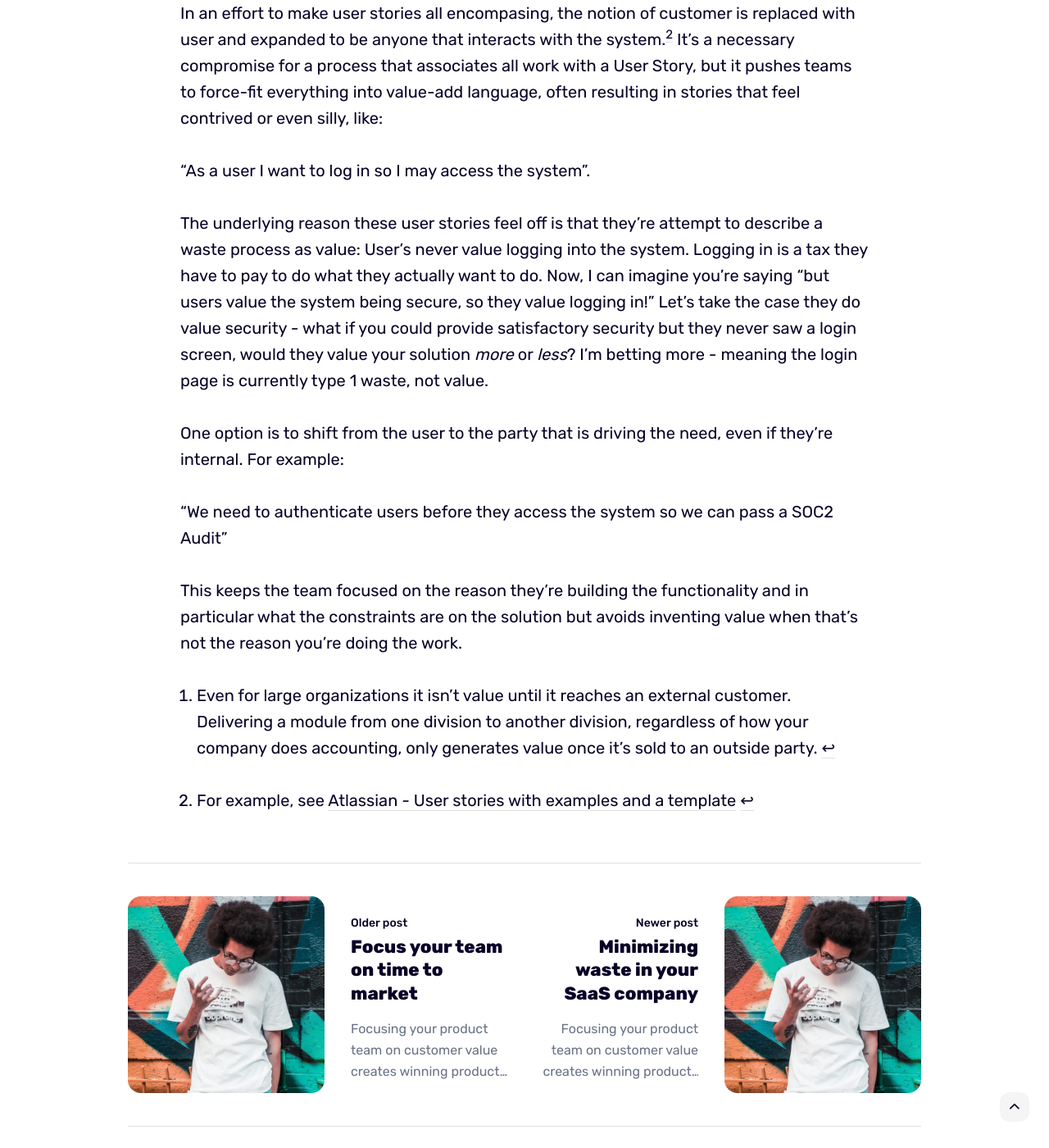
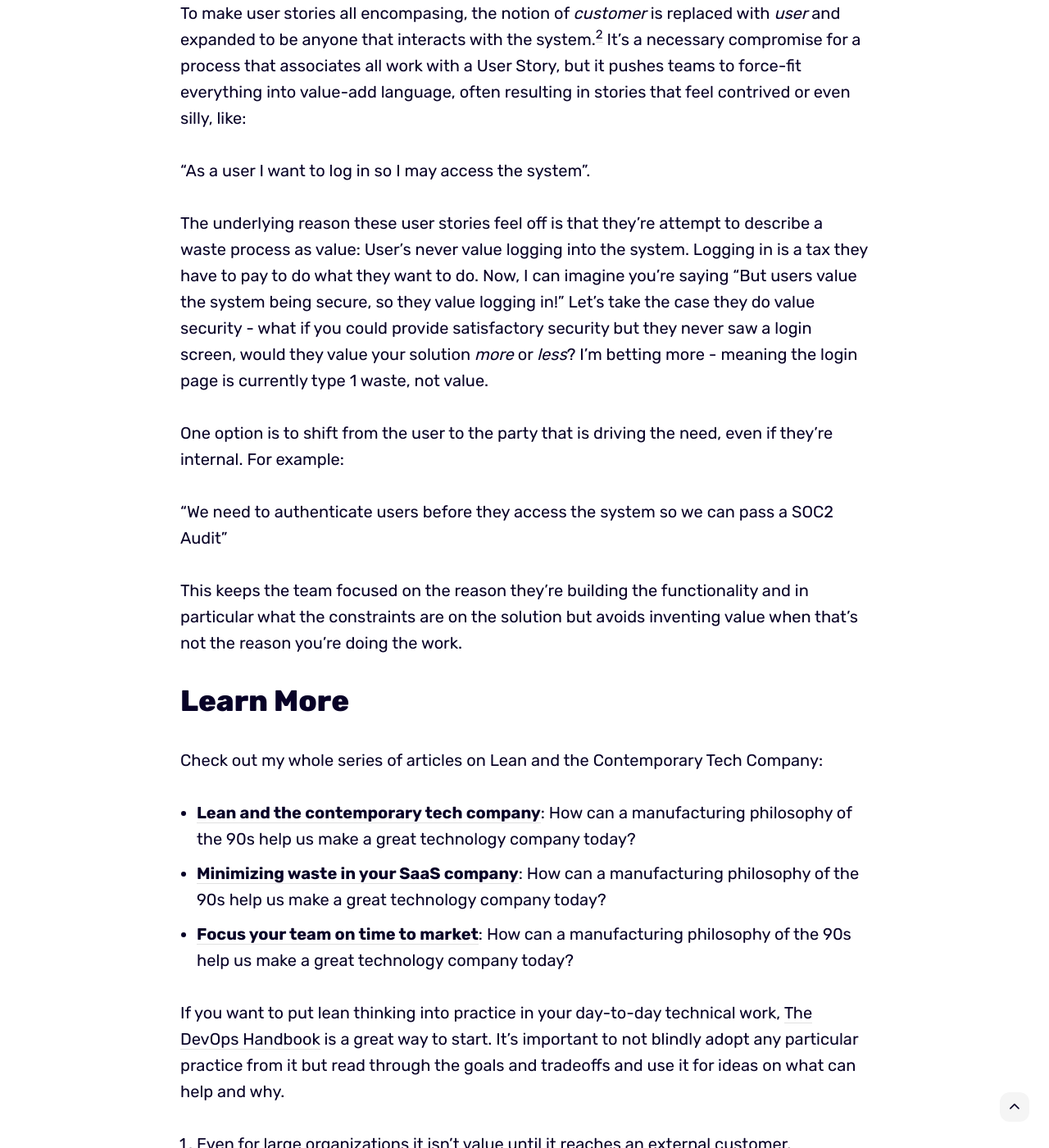
Before and after one commit to kendallmiller/kendallmiller.github.io, a Jekyll site: the page built from _posts/2021-10-2-using-lean-value-to-make-great-product-decisions.md, in a window 1280 px wide and 1400 px high, scrolled down 3599 px. Shown: the whole window at 82% size. Built offline with Jekyll 4.4.1, drawn with Linux system fonts in a browser that asks for light colours; some of the changed text lies outside the part shown.

Commit message:
series display.

```diff
--- /dev/null
+++ b/_includes/series-list.html
@@ -0,0 +1,8 @@
+<ul>
+{% assign series_posts = site.posts | where_exp: "post", "post.series == page.series" | sort: "date" %}
+{% for post in series_posts %}
+    {% if post.title != page.title %}
+    <li><b><a href="{{ post.url | prepend: site.baseurl }}">{{ post.title }}</a></b>: {{ post.description }}</li>
+    {% endif %}
+{% endfor %}
+</ul>
--- /dev/null
+++ b/_includes/series.html
@@ -0,0 +1,5 @@
+<h2 class="article__title">{{series.name}}</h2>
+{% assign posts = series.items | sort: "date" %}
+{% for post in posts %}
+{% include article.html %}
+{% endfor %}
--- a/_posts/2021-10-1-lean-for-the-contemporary-tech-company.md
+++ b/_posts/2021-10-1-lean-for-the-contemporary-tech-company.md
@@ -3,6 +3,7 @@ layout: post
 title: Lean and the contemporary tech company
 description: How can a manufacturing philosophy of the 90s help us make a great technology company today?
 date: 2021-10-01
+series: Lean and the Contemporary Tech Company
 image: '/images/post-1.jpg'
 image_caption: 'Photo by [Ali Pazani](https://unsplash.com/photos/I_S774RnI3g) on [Unsplash](https://unsplash.com/)'
 tags: [executive, work]
@@ -10,7 +11,7 @@ tags: [executive, work]
 
 Introduced and codified by Eliyahu Goldratt in [The Goal: A Process of Ongoing Improvement](https://a.co/d/5S873wu) in 1984, Lean Manufacturing and the Lean / Six Sigma movements it inspired were created for a different era - before the Internet was ubiquitous and software took over the world.  It's easy to dismiss them as ancient thinking, particularly in technology companies where the shelf life of our toolsets is measured in months, not decades but I've found it as relevant as ever to focus teams on the work that will _make a difference_.
 
-I first was introduced to Lean / Six Sigma in the 1990s while working at John Deere.  Deere was working on a corporate-wide adoption and seeing the practices it advocates could be applied not just in the manufacturing parts of the company but corporate management and Information Technology (where I worked) as well.
+I was first introduced to Lean / Six Sigma in the 1990s while working at John Deere.  Deere was working on a corporate-wide adoption and seeing the practices it advocates could be applied not just in the manufacturing parts of the company but corporate management and Information Technology (where I worked) as well.
 
 Two decades later while working through how to address some company-wide challenges I read [The Phoenix Project](https://a.co/d/5ZsSk8o).  _The Phoenix Project_ attempts to retell nearly the same story as _The Goal_, just written from the standpoint of a team producing business-critical software, not business-critical parts manufacturing.  It's a good read - but if you want to broadly adopt it I'd recommend reading _The Goal_ to ensure you understand the core of why Lean works and how to adopt it in your company.
 
@@ -22,13 +23,19 @@ Lean for manufacturing has ten principles, but the key ones that apply to a SaaS
 2. Eliminate waste (anything that is not valued by the customer)
 3. Continuous improvement (small, incremental enhancements delivered to customers)
 
-## Focus product decisions on clear customer value
+## Maximize Customer Value
 
-The first key distinction of Lean is to define value as only things delivered to people _outside of the team doing the work_.  The focus is on what your customers will perceive as valuable and maximize what you can deliver for them.  Imagine that your entire company is an opaque box, and value is what it produces for folks outside the box.
+The first key distinction of Lean is to define value as only things delivered to people _outside of the organization doing the work_.  The focus is on what your customers will perceive as valuable and maximize what you can deliver for them.  Imagine that your entire company is an opaque box, and value is what it produces for folks outside the box.
 
 For example, if you have an eCommerce SaaS the key value might be that you enable customers to send money to another customer.  If either end of that exchange was within your organization, it's probably not Value from a Lean standpoint.  Someone paying their bill for your system isn't value, it's just something they have to do to get value from you.
 
-When looking at proposed enhancements, make sure the team is clearly articulating the Value to the customer - what change will be visible outside your organization once the change is completed and delivered.
+When looking at proposed enhancements, make sure the team is clearly articulating the Value to the customer - what change will be visible outside your organization once the change is completed and delivered.  Knowing what value is being delivered (and to what subset of your customers) helps you marshal your whole organization in support of the effort:
+
+* Marketing knows who they need to reach (the target customers) with what messaging (the value of the new capability).
+* Sales can figure out how they'll communicate the value of the new capabilities when available.
+* Leadership can estimate how much revenue can be expected and when.
+
+To put this to work with your team, see [Maximizing Value in Product Decisions](using-lean-value-to-make-great-product-decisions).
 
 ## Eliminating Waste
 
@@ -58,8 +65,9 @@ The good news is if your team has already adopted an agile development process,
 
 # Learn More
 
-Check out my whole series of articles on Lean for the Contemporary SaaS:
+Check out my whole series of articles on {{ page.series }}:
 
+{% include series-list.html %}
 
 If you want to put lean thinking into practice in your day-to-day technical work, [The DevOps Handbook](https://a.co/d/9lBeOaZ) is a great way to start.  It's important to not blindly adopt any particular practice from it but read through the goals and tradeoffs and use it for ideas on what can help and why.
 
--- a/_posts/2021-10-2-understanding-value-in-product-decisions.md
+++ b/_posts/2021-10-2-using-lean-value-to-make-great-product-decisions.md
@@ -1,8 +1,9 @@
 ---
 layout: post
-title: Using Lean Value to make great product decisions
+title: Using Lean Value to make Great Product Decisions
 description: Focusing your product team on customer value creates winning products faster.  Here's how to get started.
 date: 2021-10-02
+series: Lean and the Contemporary Tech Company
 image: '/images/post-1.jpg'
 image_caption: 'Photo by [Ali Pazani](https://unsplash.com/photos/I_S774RnI3g) on [Unsplash](https://unsplash.com/)'
 tags: [executive, work]
@@ -10,9 +11,9 @@ tags: [executive, work]
 
 This article is part of a series on [Lean for the Contemporary Tech Company](lean-for-the-contemporary-tech-company).
 
-Lean product management defines value as products or services delivered to people _outside of the organizaiton doing the work_.  The focus is on maximizing what your customers will perceive as valuable.  For most SaaS technology companies that means it excludes anything you deliver to internal teams[^largeteams] (like say a report to the Accounting department or your security auditors).
+Lean product management defines value as products or services delivered to people _outside of the organization doing the work_.  The focus is on maximizing what your customers will perceive as valuable.  For most SaaS technology companies that means it excludes anything you deliver to internal teams[^largeteams] (like say a report to the Accounting department or your security auditors).
 
-When looking at proposed enhancements, make sure the team is clearly articulating the value _to the customer_ - what change will be visible outside your organization once the change is completed and delivered.  Then, stive to maximize how much customer value can be delivered per unit of time as the key metric for the team's success.  That will tend to move high value & lower effort items to the top of the list (since lower effort nearly always means less time to complete).
+When looking at proposed enhancements, make sure the team is clearly articulating the value _to the customer_ - what change will be visible outside your organization once the work is completed and shipped.  Then, strive to maximize how much customer value can be delivered per unit of time as the key metric for the team's success.  That will tend to move high-value & lower effort items to the top of the list (since lower effort nearly always means less time to complete).
 
 If you've participated in an Agile software development project you've probably come across User Stories.  Popularized by Scrum, a User Story is a brief explanation of a software feature written from the perspective of the end user, typically in the form "As a (user persona) I want to (perform a task) so that I (achieve a result)".  This aligns with the Lean definition of value - it's from the perspective of a user of the system, describes something they want to achieve and a method to achieve it.
 
@@ -20,9 +21,9 @@ If you've participated in an Agile software development project you've probably
 
 When your team is working out new functionality, keep asking how customers will value the proposed feature. Even when you intuitively know it's a good idea, doing the work to define customer value will help the team decide how deep to go, who to validate their thinking with, and how to communicate the feature when it ships.
 
-To deliver value, you need to know:
+To deliver customer value, the team should define:
 
-* What customer need are we addressing or improving on?
+* What customer needs are we addressing or improving on?
 * What type of customer would benefit?
 
 The critical goal is to understand who, outside of the development team, would immediately benefit and how. Your team probably has an idea for how a change benefits users, so expand on that, being as specific as you can about the type of customer helped and how much they are helped.
@@ -43,11 +44,11 @@ Watch out for a few common problems that may prevent your customers from getting
 
 # Forcing all work to be value
 
-In an effort to make user stories all encompasing, the notion of customer is replaced with user and expanded to be anyone that interacts with the system.[^userstorydef]  It's a necessary compromise for a process that associates all work with a User Story, but it pushes teams to force-fit everything into value-add language, often resulting in stories that feel contrived or even silly, like:
+To make user stories all encompasing, the notion of _customer_ is replaced with _user_ and expanded to be anyone that interacts with the system.[^userstorydef]  It's a necessary compromise for a process that associates all work with a User Story, but it pushes teams to force-fit everything into value-add language, often resulting in stories that feel contrived or even silly, like:
 
 "As a user I want to log in so I may access the system".
 
-The underlying reason these user stories feel off is that they're attempt to describe a waste process as value:  User's never value logging into the system.  Logging in is a tax they have to pay to do what they actually want to do.  Now, I can imagine you're saying "but users value the system being secure, so they value logging in!"  Let's take the case they do value security - what if you could provide satisfactory security but they never saw a login screen, would they value your solution _more_ or _less_?  I'm betting more - meaning the login page is currently type 1 waste, not value.
+The underlying reason these user stories feel off is that they're attempt to describe a waste process as value:  User's never value logging into the system.  Logging in is a tax they have to pay to do what they want to do.  Now, I can imagine you're saying "But users value the system being secure, so they value logging in!"  Let's take the case they do value security - what if you could provide satisfactory security but they never saw a login screen, would they value your solution _more_ or _less_?  I'm betting more - meaning the login page is currently type 1 waste, not value.
 
 One option is to shift from the user to the party that is driving the need, even if they're internal.  For example:
 
@@ -55,6 +56,14 @@ One option is to shift from the user to the party that is driving the need, even
 
 This keeps the team focused on the reason they're building the functionality and in particular what the constraints are on the solution but avoids inventing value when that's not the reason you're doing the work.
 
+# Learn More
+
+Check out my whole series of articles on {{ page.series }}:
+
+{% include series-list.html %}
+
+If you want to put lean thinking into practice in your day-to-day technical work, [The DevOps Handbook](https://a.co/d/9lBeOaZ) is a great way to start.  It's important to not blindly adopt any particular practice from it but read through the goals and tradeoffs and use it for ideas on what can help and why.
+
 [^largeteams]: Even for large organizations it isn't value until it reaches an external customer.  Delivering a module from one division to another division, regardless of how your company does accounting, only generates value once it's sold to an outside party.
 
 [^userstorydef]: For example, see [Atlassian - User stories with examples and a template](https://www.atlassian.com/agile/project-management/user-stories)
--- a/_posts/2021-10-3-minimizing-waste-in-your-saas.md
+++ b/_posts/2021-10-3-minimizing-waste-in-your-saas.md
@@ -3,6 +3,7 @@ layout: post
 title: Minimizing waste in your SaaS company
 description: How can a manufacturing philosophy of the 90s help us make a great technology company today?
 date: 2021-10-03
+series: Lean and the Contemporary Tech Company
 image: '/images/post-1.jpg'
 image_caption: 'Photo by [Ali Pazani](https://unsplash.com/photos/I_S774RnI3g) on [Unsplash](https://unsplash.com/)'
 tags: [executive, work]
@@ -40,3 +41,11 @@ Each of these things may be very useful and very dear to your team, but your cus
 A real challenge I've run into with tech teams is making sure folks that spend their day doing activities that are not directly value generating don't feel that the organization is devaluing their efforts.  I've had QA teams absolutely up in arms at the idea they're a waste to the organization.  It's a tricky conversation to navigate - to on one hand align your team to get the most out of Lean without devaluing the efforts of part of the team.
 
 I've found success by making sure the team leadership conversations continue to affirm why those roles exist - focusing on the greater waste that the team is avoiding by taking on the activities.  For example, communicating how a great QA team enables you to deliver faster because you can be confident you aren't creating a problem with what you're shipping.  At the same point, it can also help the team justify why to invest in test automation or other process changes.  When team members don't think their work is important or valued by the organization, it's worth pursuing to get to the underlying believe that is driving that fear.
+
+# Learn More
+
+Check out my whole series of articles on {{ page.series }}:
+
+{% include series-list.html %}
+
+If you want to put lean thinking into practice in your day-to-day technical work, [The DevOps Handbook](https://a.co/d/9lBeOaZ) is a great way to start.  It's important to not blindly adopt any particular practice from it but read through the goals and tradeoffs and use it for ideas on what can help and why.
--- a/_posts/2021-11-1-focus-on-time-to-market-first.md
+++ b/_posts/2021-11-1-focus-on-time-to-market-first.md
@@ -2,7 +2,8 @@
 layout: post
 title: Focus your team on time to market
 description: How can a manufacturing philosophy of the 90s help us make a great technology company today?
-date: 2021-10-01
+date: 2021-11-01
+series: Lean and the Contemporary Tech Company
 image: '/images/post-1.jpg'
 image_caption: 'Photo by [Ali Pazani](https://unsplash.com/photos/I_S774RnI3g) on [Unsplash](https://unsplash.com/)'
 tags: [executive, work]
@@ -39,4 +40,8 @@ In short, we could improve EBITDA and open up more capacity (critical in a small
 
 # Learn More
 
+Check out my whole series of articles on {{ page.series }}:
+
+{% include series-list.html %}
+
 If you want to put lean thinking into practice in your day-to-day technical work, [The DevOps Handbook](https://a.co/d/9lBeOaZ) is a great way to start.  It's important to not blindly adopt any particular practice from it but read through the goals and tradeoffs and use it for ideas on what can help and why.
```
Also changed, not shown: _pages/series.html (added, +28 -0 lines).
